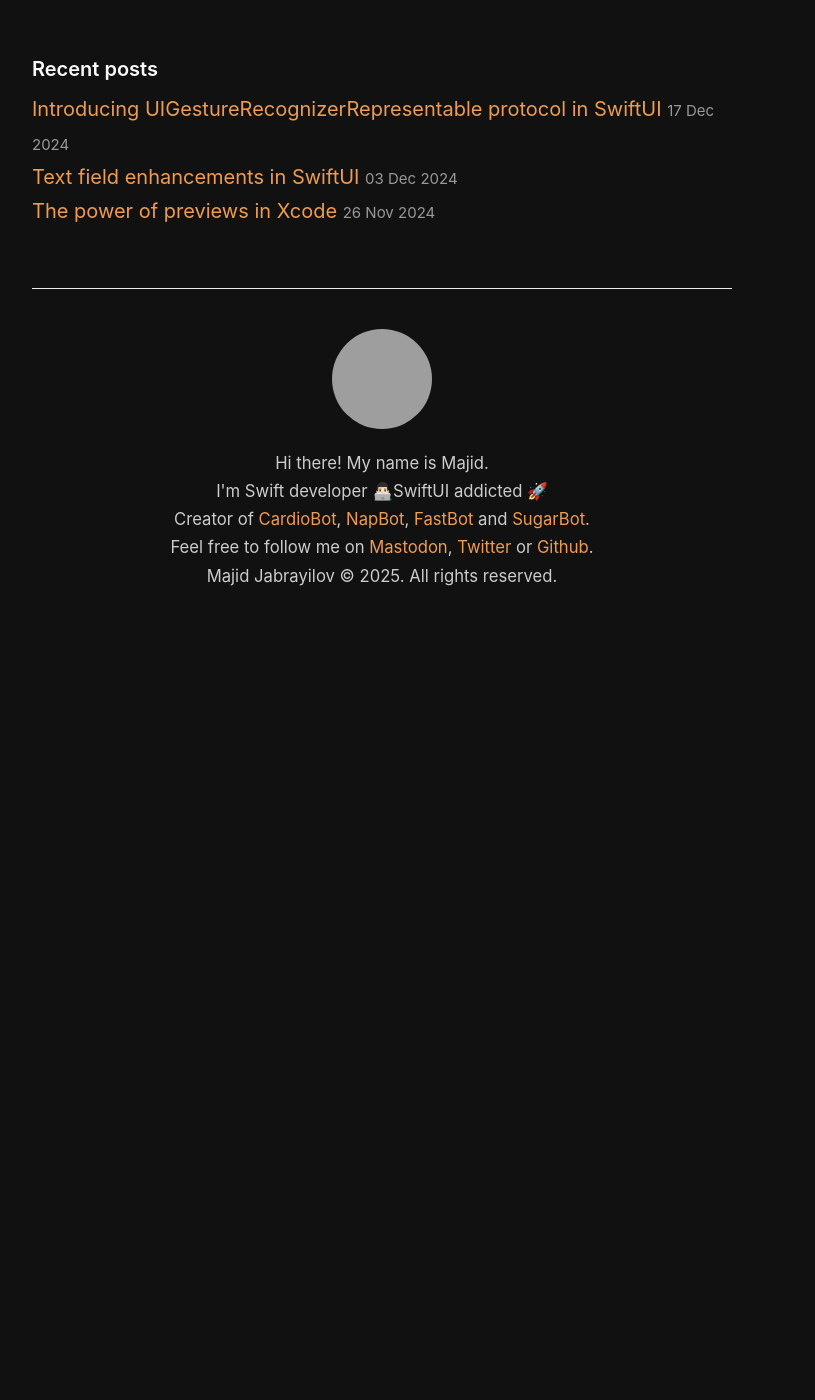
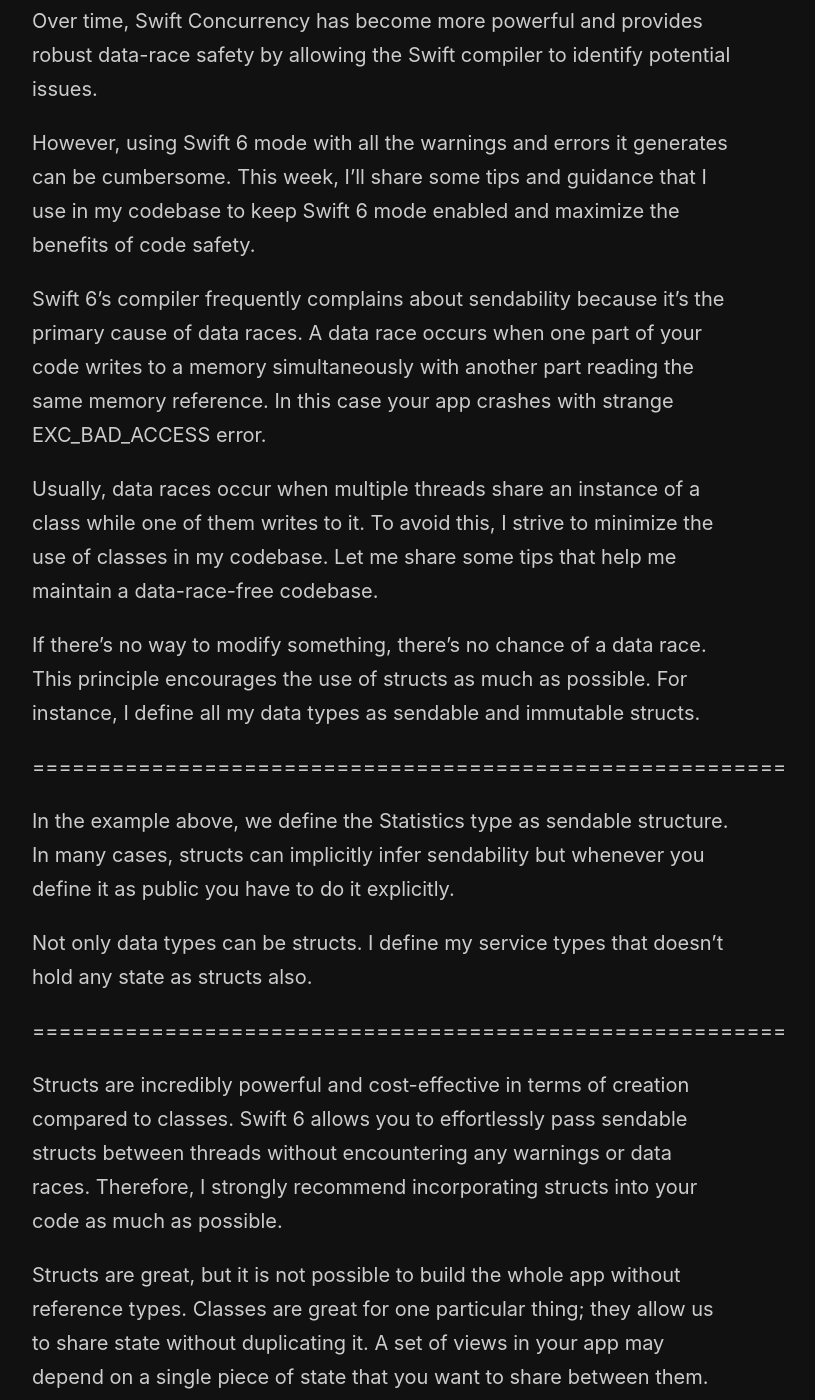
Before and after one commit to mecid/mecid.github.io, a Jekyll site: the page built from _posts/2025-01-07-adopting-swift6-across-the-app-codebase.md, in a window 1280 px wide and 1400 px high, scrolled down 340 px. Shown: the whole window, without its empty margins (258-1073 px from the left). Built offline with Jekyll 4.4.1, drawn with Linux system fonts in a browser that asks for light colours; before the commit the page ends 970 px from its top, so only the background shows below that; some of the changed text lies outside the part shown; grey boxes are pictures that could not be loaded.

Commit message:
swift 6 post content added

```diff
--- a/_posts/2025-01-07-adopting-swift6-across-the-app-codebase.md
+++ b/_posts/2025-01-07-adopting-swift6-across-the-app-codebase.md
@@ -2,3 +2,37 @@
 title: Adopting Swift 6 across the app codebase.
 layout: post
 ---
+
+I’ve been using Swift Concurrency since its initial version, which introduced the async and await keywords to enable asynchronous work. Over time, Swift Concurrency has become more powerful and provides robust data-race safety by allowing the Swift compiler to identify potential issues.
+
+However, using Swift 6 mode with all the warnings and errors it generates can be cumbersome. This week, I’ll share some tips and guidance that I use in my codebase to keep Swift 6 mode enabled and maximize the benefits of code safety.
+
+Swift 6’s compiler frequently complains about sendability because it’s the primary cause of data races. A data race occurs when one part of your code writes to a memory simultaneously with another part reading the same memory reference. In this case your app crashes with strange EXC_BAD_ACCESS error.
+
+Usually, data races occur when multiple threads share an instance of a class while one of them writes to it. To avoid this, I strive to minimize the use of classes in my codebase. Let me share some tips that help me maintain a data-race-free codebase.
+
+If there’s no way to modify something, there’s no chance of a data race. This principle encourages the use of structs as much as possible. For instance, I define all my data types as sendable and immutable structs.
+
+=========================================================
+
+In the example above, we define the Statistics type as sendable structure. In many cases, structs can implicitly infer sendability but whenever you define it as public you have to do it explicitly.
+
+Not only data types can be structs. I define my service types that doesn’t hold any state as structs also.
+
+=========================================================
+
+Structs are incredibly powerful and cost-effective in terms of creation compared to classes. Swift 6 allows you to effortlessly pass sendable structs between threads without encountering any warnings or data races. Therefore, I strongly recommend incorporating structs into your code as much as possible.
+
+Structs are great, but it is not possible to build the whole app without reference types. Classes are great for one particular thing; they allow us to share state without duplicating it. A set of views in your app may depend on a single piece of state that you want to share between them. Unfortunately, structs will not help you here because every view will get its own copy of the struct instance, that is not what we usually want.
+
+I try to use classes in my app only for view-related stuff. So, it might be a view model or delegate type. Both of them are view-related, that’s why I annotate them with @MainActor. Global actors are another way to make a type  implicitly sendable. Whenever your type is isolated to a global actor, there is no chance to concurrently read and write the data it stores. Thanks to actors.
+
+=========================================================
+
+We already talked about data types, stateless service types and view-related stuff. The last category of types that my apps have is statefull service types. For example, you might have a search service that caches results. It might be used concurrently by multiple threads and it hold the state of the cache.
+
+=========================================================
+
+This category of types are potentially source of data races in our apps and I’m happy to say that it is easy to solve by using actors for this particular category. As you may know an actor protect its state and allows only mutually exclusive access eliminating data-races.
+
+Swift is an excellent language that enables you to write expressive and secure code. It offers a comprehensive set of tools to help you accomplish your goals. It’s always beneficial to be aware of the available tools and select the most suitable one for each specific task.
```
